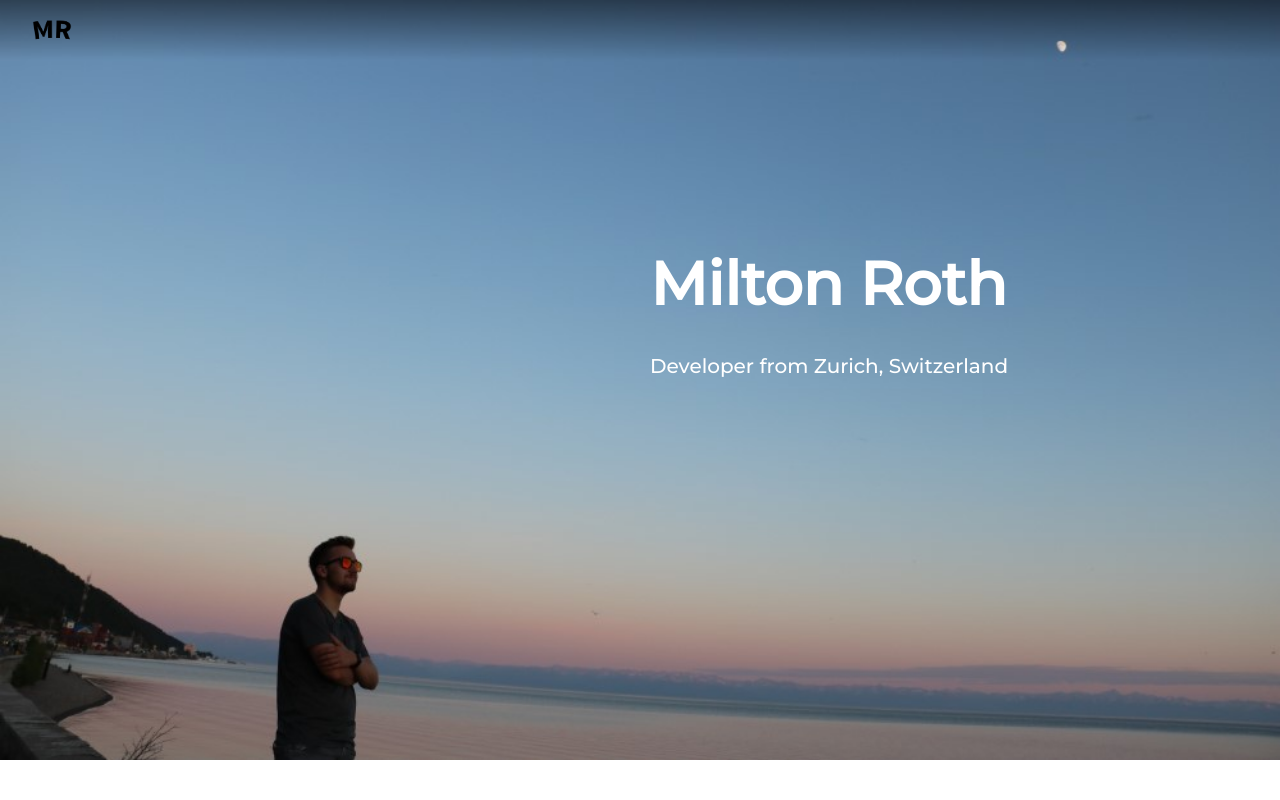
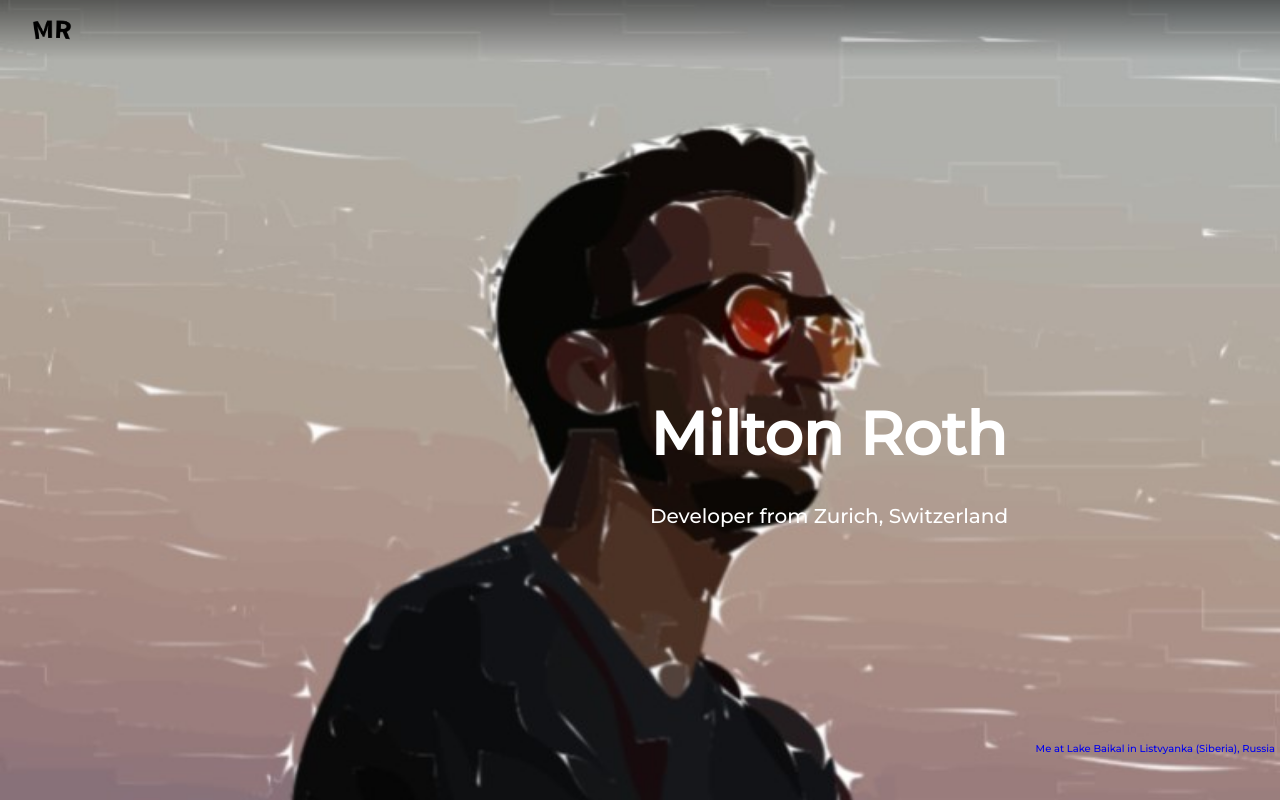
Before and after one commit to miltronius/roth-webapp, an Angular app: page / in a window 1280 px wide. Shown: the top 800 px of the page. Built offline with nearby package versions, Linux system fonts and the light colour scheme.

Commit message:
add Lake Baikal landing page picture information

```diff
--- a/src/app/app.component.html
+++ b/src/app/app.component.html
@@ -30,6 +30,10 @@
                 Developer from Zurich, Switzerland
             </p>
         </div>
+        <a href="https://www.openstreetmap.org/relation/4171900" class="baikal-text smol-text no-mobile"
+           target="_blank" rel="noopener noreferrer">
+            Me at Lake Baikal in Listvyanka (Siberia), Russia
+        </a>
     </div>
 
     <!-- Content -->
--- a/src/app/app.component.scss
+++ b/src/app/app.component.scss
@@ -50,6 +50,12 @@
     margin: auto;
     width: 40%;
     padding: 10px;
+  }
+
+  .baikal-text {
+    position: absolute;
+    right: 5px;
+    margin-top: 58%;
   }
 }
 
@@ -118,7 +124,7 @@
 .circle-link:hover {
   background-color: white;
   -webkit-transform: scale(1.3) rotate(360deg);
-  transform: scale(1.3)rotate(360deg);
+  transform: scale(1.3) rotate(360deg);
 
   &#github {
     color: #6e5494;
@@ -170,3 +176,9 @@
     margin-left: 72px;
   }
 }
+
+@media (max-width: 800px) {
+  .no-mobile {
+    display: none;
+  }
+}
--- a/src/styles.scss
+++ b/src/styles.scss
@@ -61,6 +61,10 @@
   font-size: 20px;
 }
 
+.smol-text {
+  font-size: 10px;
+}
+
 ul {
   list-style-type: circle;
 
@@ -72,6 +76,11 @@
 
 a {
   text-decoration: none;
+}
+
+a:visited {
+  text-decoration: none;
+  color: #333;
 }
 
 // -- Mobile --
```
